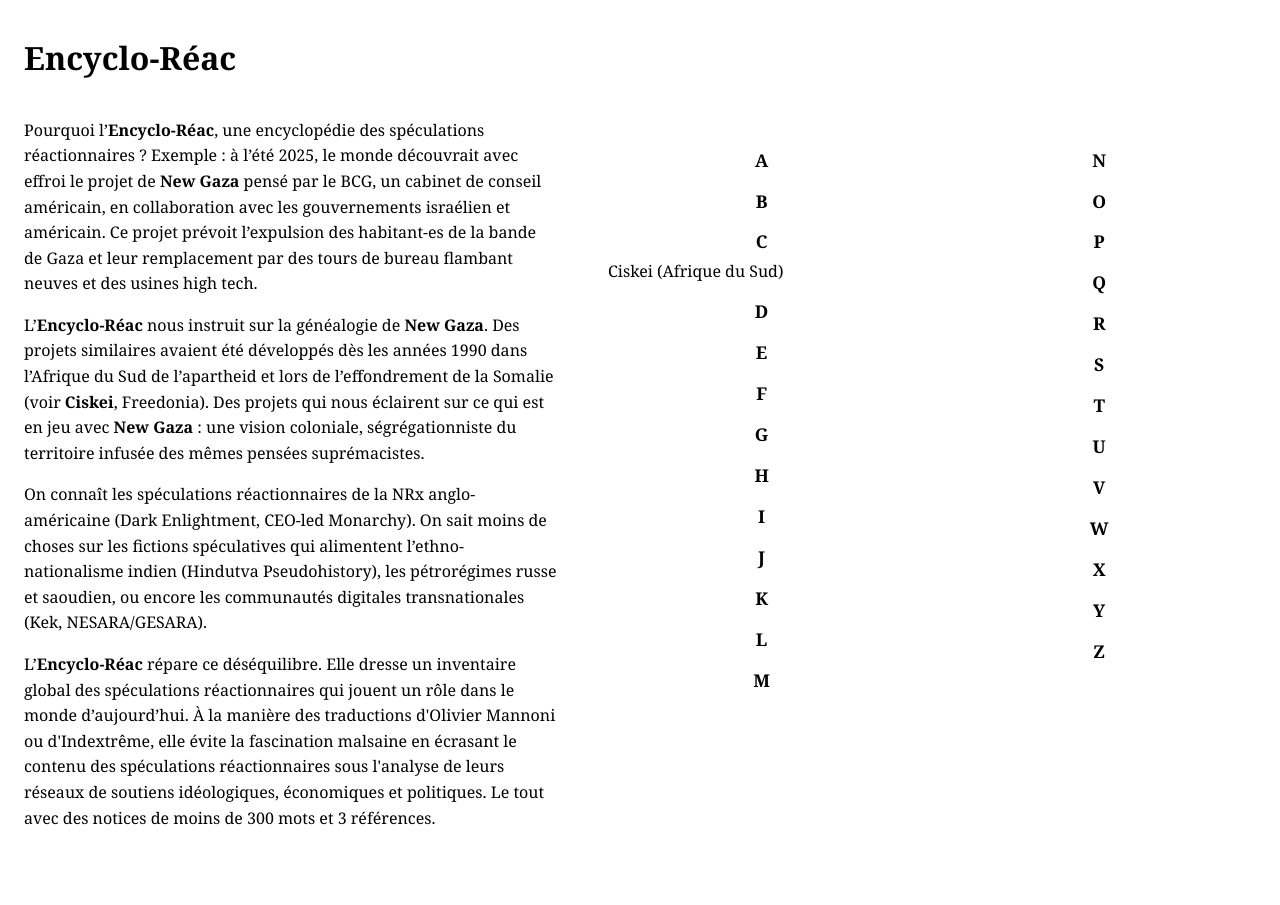
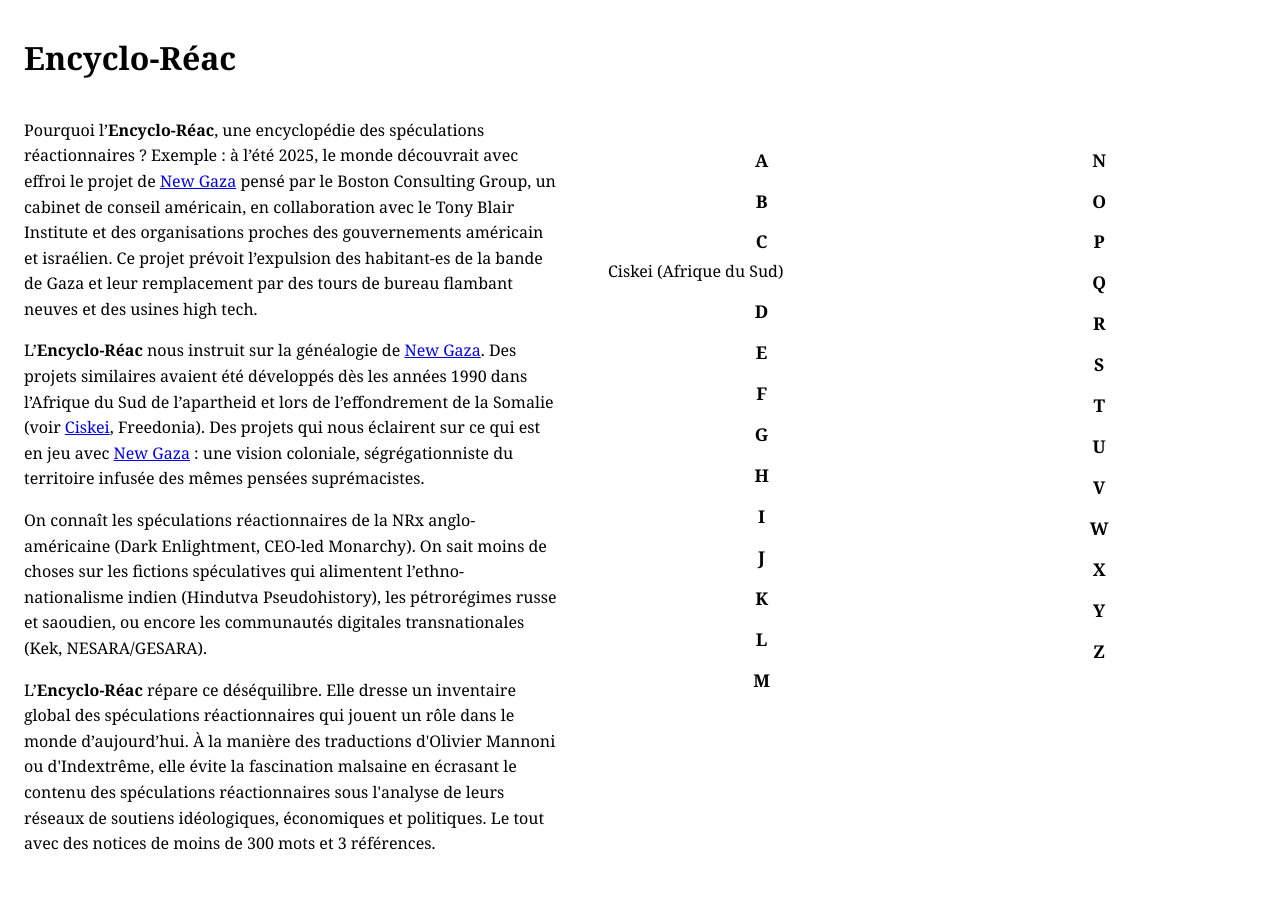
Before and after one commit to encycloreac/encycloreac.github.io, a Jekyll site: the page built from index.html, in a window 1280 px wide. Built offline with Jekyll 4.4.1, drawn with Linux system fonts in a browser that asks for light colours.

Commit message:
Update index.html

```diff
--- a/index.html
+++ b/index.html
@@ -1,7 +1,7 @@
 ---
 layout: home
 ---
-<p>Pourquoi l&rsquo;<b>Encyclo-Réac</b>, une encyclopédie des spéculations réactionnaires ? Exemple : à l&rsquo;été 2025, le monde découvrait avec effroi le projet de <b>New Gaza</b> pensé par le BCG, un cabinet de conseil américain, en collaboration avec les gouvernements israélien et américain. Ce projet prévoit l&rsquo;expulsion des habitant-es de la bande de Gaza et leur remplacement par des tours de bureau flambant neuves et des usines high tech.</p>
-<p>L&rsquo;<b>Encyclo-Réac</b> nous instruit sur la généalogie de <b>New Gaza</b>. Des projets similaires avaient été développés dès les années 1990 dans l&rsquo;Afrique du Sud de l&rsquo;apartheid et lors de l&rsquo;effondrement de la Somalie (voir <b>Ciskei</b>, Freedonia). Des projets qui nous éclairent sur ce qui est en jeu avec <b>New Gaza</b> : une vision coloniale, ségrégationniste du territoire infusée des mêmes pensées suprémacistes.</p>
+<p>Pourquoi l&rsquo;<b>Encyclo-Réac</b>, une encyclopédie des spéculations réactionnaires ? Exemple : à l&rsquo;été 2025, le monde découvrait avec effroi le projet de <a href="/new-gaza/">New Gaza</a> pensé par le Boston Consulting Group, un cabinet de conseil américain, en collaboration avec le Tony Blair Institute et des organisations proches des gouvernements américain et israélien. Ce projet prévoit l&rsquo;expulsion des habitant-es de la bande de Gaza et leur remplacement par des tours de bureau flambant neuves et des usines high tech.</p>
+<p>L&rsquo;<b>Encyclo-Réac</b> nous instruit sur la généalogie de <a href="/new-gaza/">New Gaza</a>. Des projets similaires avaient été développés dès les années 1990 dans l&rsquo;Afrique du Sud de l&rsquo;apartheid et lors de l&rsquo;effondrement de la Somalie (voir <a href="/ciskei/">Ciskei</a>, Freedonia). Des projets qui nous éclairent sur ce qui est en jeu avec <a href="/new-gaza/">New Gaza</a> : une vision coloniale, ségrégationniste du territoire infusée des mêmes pensées suprémacistes.</p>
 <p>On connaît les spéculations réactionnaires de la NRx anglo-américaine (Dark Enlightment, CEO-led Monarchy). On sait moins de choses sur les fictions spéculatives qui alimentent l&rsquo;ethno-nationalisme indien (Hindutva Pseudohistory), les pétrorégimes russe et saoudien, ou encore les communautés digitales transnationales (Kek, NESARA/GESARA).</p>
 <p>L&rsquo;<b>Encyclo-Réac</b> répare ce déséquilibre. Elle dresse un inventaire global des spéculations réactionnaires qui jouent un rôle dans le monde d&rsquo;aujourd&rsquo;hui. À la manière des traductions d'Olivier Mannoni ou d'Indextrême, elle évite la fascination malsaine en écrasant le contenu des spéculations réactionnaires sous l'analyse de leurs réseaux de soutiens idéologiques, économiques et politiques. Le tout avec des notices de moins de 300 mots et 3 références.</p>
```
